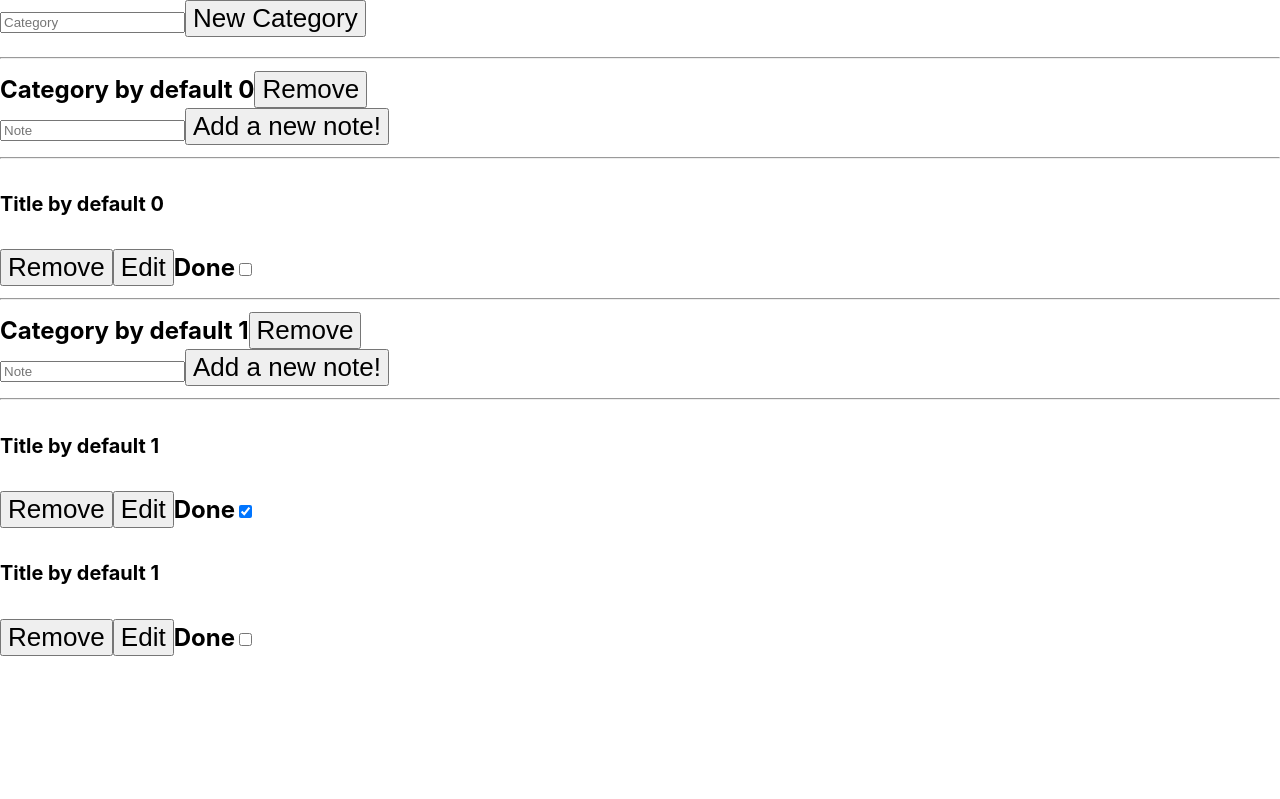
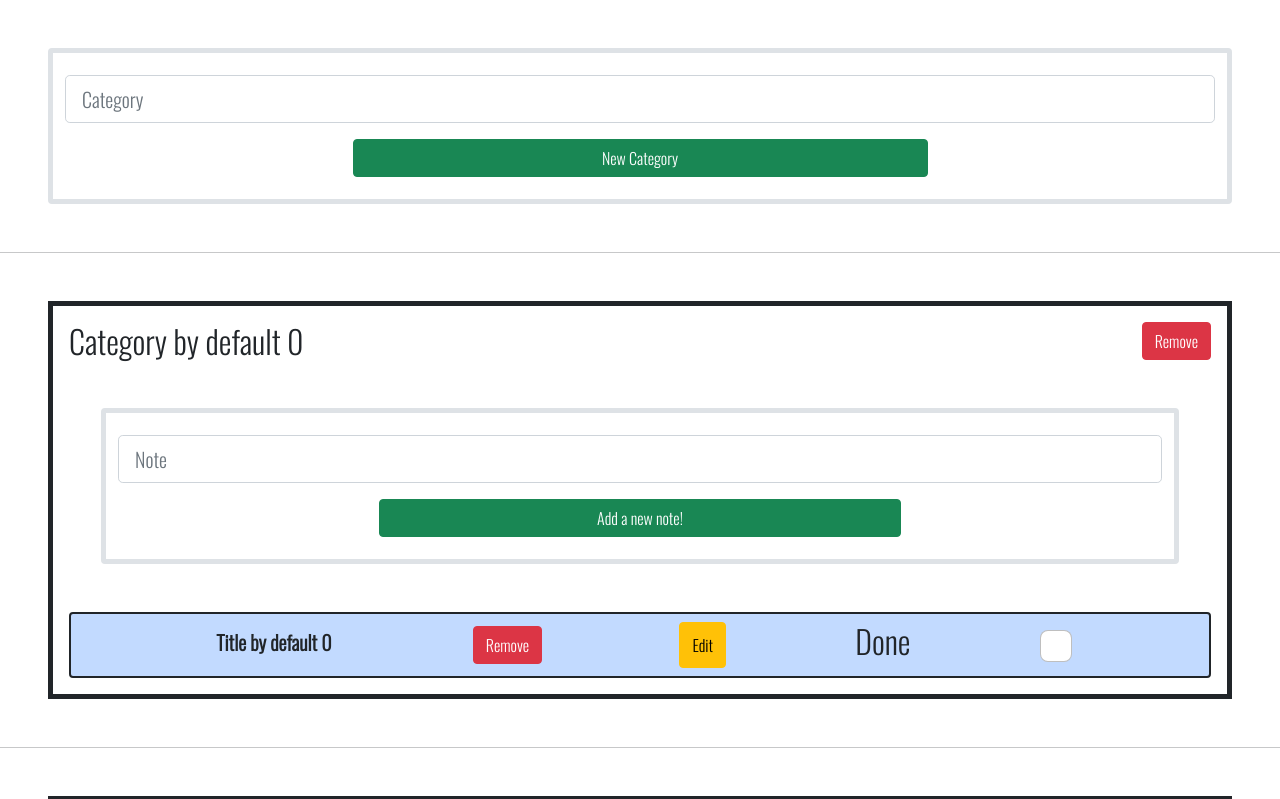
Before and after one commit to ManuelP84/sofkaU-challenge-react, a React (Vite) app: page / in a window 1280 px wide. Shown: the top 799 px of the page. Built offline with nearby package versions, Linux system fonts and the light colour scheme.

Commit message:
Styling --- Bootstrap is included and style clases in the componente

```diff
--- a/index.html
+++ b/index.html
@@ -4,7 +4,11 @@
     <meta charset="UTF-8" />
     <link rel="icon" type="image/svg+xml" href="/src/favicon.svg" />
     <meta name="viewport" content="width=device-width, initial-scale=1.0" />
-    <title>Vite App</title>
+    <title>TodoApp</title>
+    <link rel="preconnect" href="https://fonts.googleapis.com">
+    <link rel="preconnect" href="https://fonts.gstatic.com" crossorigin>
+    <link href="https://fonts.googleapis.com/css2?family=Oswald:wght@300&family=Source+Sans+Pro:wght@300&display=swap" rel="stylesheet">
+    <link href="https://cdn.jsdelivr.net/npm/bootstrap@5.1.3/dist/css/bootstrap.min.css" rel="stylesheet" integrity="sha384-1BmE4kWBq78iYhFldvKuhfTAU6auU8tT94WrHftjDbrCEXSU1oBoqyl2QvZ6jIW3" crossorigin="anonymous">
   </head>
   <body>
     <div id="root"></div>
--- a/src/App.css
+++ b/src/App.css
@@ -1,4 +1,7 @@
 .App {
+  box-sizing: 0;
+  margin: 0;
+  padding: 0;
   text-align: center;
 }
 
--- a/src/App.jsx
+++ b/src/App.jsx
@@ -7,7 +7,9 @@ function App() {
 
   return (
     <StoreProvider>
-      <FormCategory/>
+      <div className="m-5 ">
+        <FormCategory/>
+      </div>
       <CategoryNote>
       </CategoryNote>
     </StoreProvider>
--- a/src/components/Category.jsx
+++ b/src/components/Category.jsx
@@ -2,9 +2,9 @@ import React from 'react'
 
 const Category = ({category, removeCategory}) => {
   return (
-    <div>
+    <div className="m-3  d-flex justify-content-between">
       <>{`${category.name}`}</>
-      <button onClick={() => removeCategory(category.id)}>Remove</button>
+      <button className="btn btn-danger ms-5" onClick={() => removeCategory(category.id)}>Remove</button>
     </div>
   )
 }
--- a/src/components/CategoryNote.jsx
+++ b/src/components/CategoryNote.jsx
@@ -38,13 +38,16 @@ const CategoryNote = () => {
         {state.map((category) => (
           <div key={category.id}>
             <hr/>
+            <div className="m-5 border border-5 border-dark">
             <Category category={category} removeCategory={removeCategory} />
-            <FormNote categoryId={category.id}/>
-            <hr/>
+            <div className="m-5">
+              <FormNote categoryId={category.id}/>
+            </div>
             {category.notes.map(note => (
               <Note key={note.id} removeNote={removeNote} note={note}/>
             ) )}
           </div>
+        </div>
         ))}
       </h2>
     </div>
--- a/src/components/EditNote.jsx
+++ b/src/components/EditNote.jsx
@@ -15,8 +15,8 @@ const EditNote = ({updateNote, note}) => {
 
   return (
     <form ref={formRef}>
-      <input onChange={editNote} type="text" name="editNote" placeholder="Edit note"/>
-      <button onClick={(event) => updateNote(event, note, noteTitle, formRef)}>Change title</button>
+      <input className="form-control" onChange={editNote} type="text" name="editNote" placeholder="Edit note"/>
+      <button className="btn btn-success" onClick={(event) => updateNote(event, note, noteTitle, formRef)}>Change title</button>
     </form>
   )
 }
--- a/src/components/FormCategory.jsx
+++ b/src/components/FormCategory.jsx
@@ -28,9 +28,11 @@ const FormCategory = () => {
   }
 
   return (
-   <form ref={formRef}>
-     <input onChange={addCategory} type="text" name="category" placeholder="Category"/>
-     <button onClick={onAdd}>New Category</button>
+   <form className="form-control  border border-5 mt-5 " ref={formRef}>
+     <input className="form-control  form-control-lg mt-3 " onChange={addCategory} type="text" name="category" placeholder="Category"/>
+     <div className="d-grid gap-2 col-6 mx-auto m-3">
+        <button button className="btn btn-success" onClick={onAdd}>New Category</button>
+     </div>
    </form>
   )
 }
--- a/src/components/FormNote.jsx
+++ b/src/components/FormNote.jsx
@@ -28,9 +28,11 @@ const FormNote = ({categoryId}) => {
   }
 
   return (
-    <form ref={formRef}>
-     <input onChange={addNote} type="text" name="note" placeholder="Note"/>
-     <button onClick={onAdd}>Add a new note!</button>
+    <form ref={formRef} className="form-control border border-5">
+     <input className="form-control  form-control-lg  mt-3" onChange={addNote} type="text" name="note" placeholder="Note"/>
+     <div className="d-grid gap-2 col-6 mx-auto m-3">
+        <button className="btn btn-success"  onClick={onAdd}>Add a new note!</button>
+     </div>
    </form>
   )
 }
--- a/src/components/Note.jsx
+++ b/src/components/Note.jsx
@@ -40,13 +40,13 @@ const Note = ({note, removeNote}) => {
 
 
   return (
-    <div>
-      <h5>{`${note.title}`}</h5>
-      <button onClick={() => removeNote(note)}>Remove</button>
-      <button onClick={displayEdit}>Edit</button>
+    <div className="border border-dark m-3 rounded border-2 d-flex justify-content-evenly bg-primary p-2 text-dark bg-opacity-25">
+      <h5 className="fw-bold m-2">{`${note.title}`}</h5>
+      <button className="btn btn-danger me-2 m-1 " onClick={() => removeNote(note)}>Remove</button>
+      <button className="btn btn-warning" onClick={displayEdit}>Edit</button>
       {showEdit && <EditNote updateNote={updateNote} note={note}/>}
       <label>Done</label>
-      <input type="checkbox" onChange={(event) =>onChecked(event, note)} checked={note.done}/>
+      <input className="form-check-input left" type="checkbox" onChange={(event) =>onChecked(event, note)} checked={note.done}/>
     </div>
   )
 }
--- a/src/index.css
+++ b/src/index.css
@@ -1,13 +1,11 @@
 body {
   margin: 0;
-  font-family: -apple-system, BlinkMacSystemFont, 'Segoe UI', 'Roboto', 'Oxygen',
-    'Ubuntu', 'Cantarell', 'Fira Sans', 'Droid Sans', 'Helvetica Neue',
-    sans-serif;
   -webkit-font-smoothing: antialiased;
   -moz-osx-font-smoothing: grayscale;
+  font-family: 'Oswald', sans-serif;
 }
 
 code {
-  font-family: source-code-pro, Menlo, Monaco, Consolas, 'Courier New',
+  font-family: source-code-pro, Menlo, Monaco, Consolas, "Courier New",
     monospace;
 }
```
